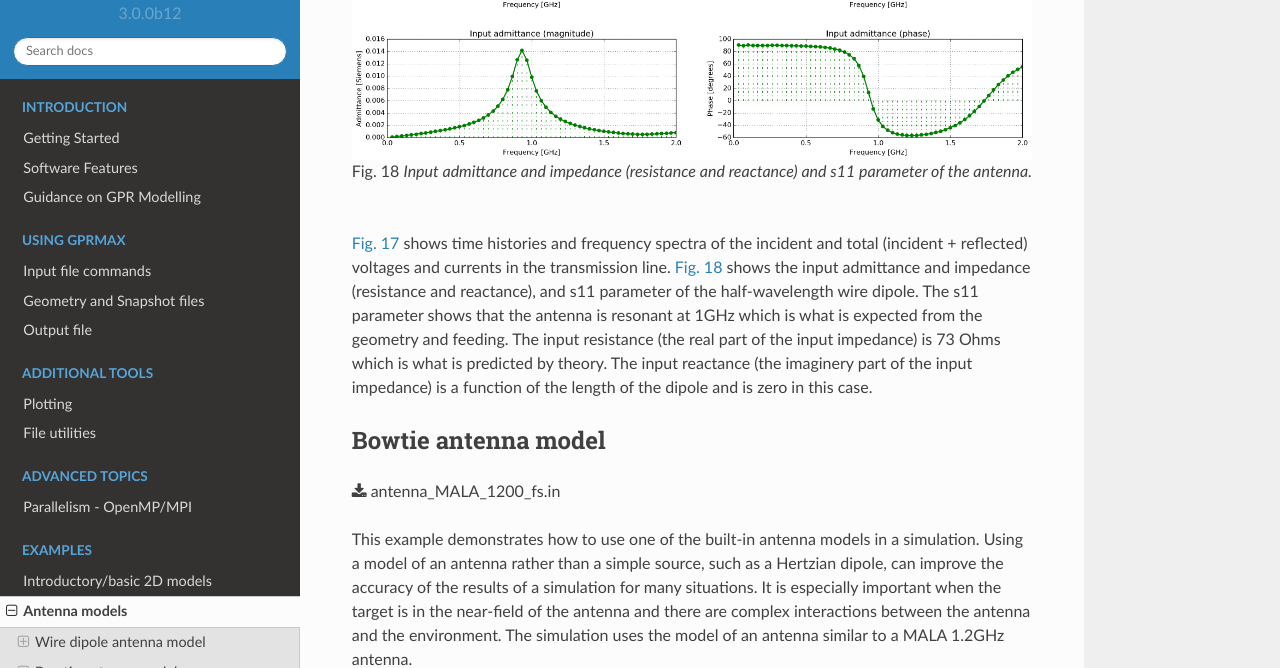
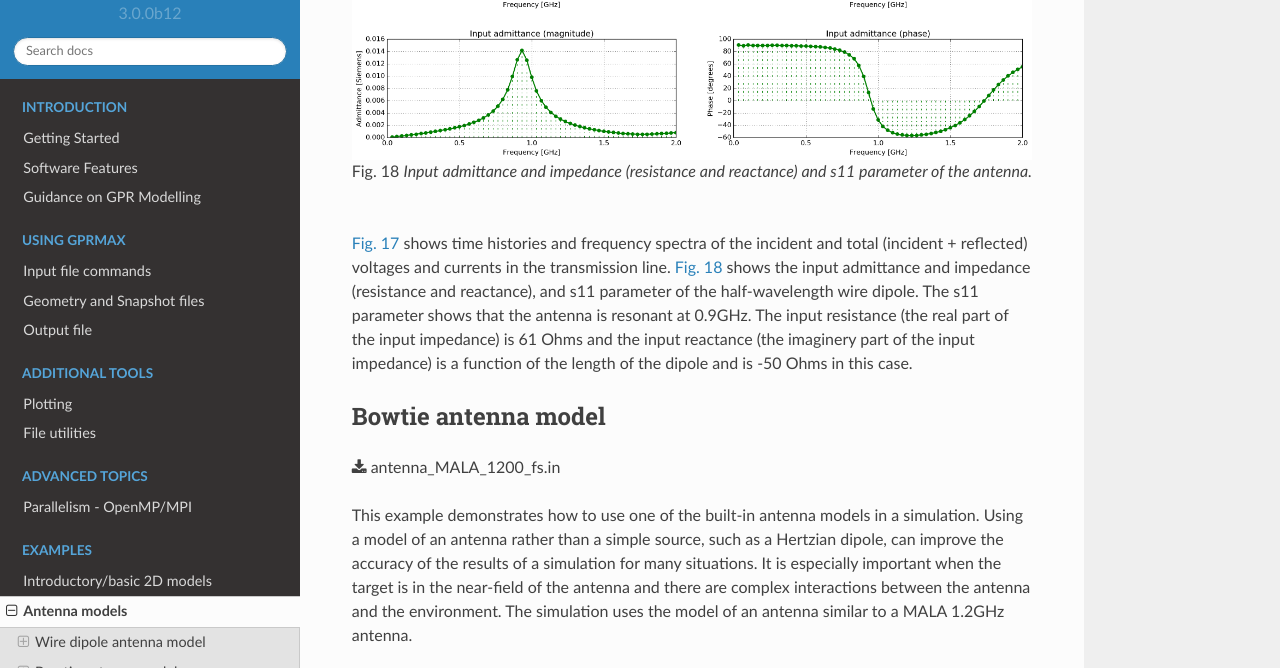
Before and after one commit to gprMax/gprMax, a Sphinx documentation site: the page built from docs/source/examples_antennas.rst, in a window 1280 px wide and 900 px high, scrolled down 1689 px, cut to the strip 0-668 px from the top of the window. Built offline with Sphinx 7.4.7 and the Read the Docs theme 2.0.0, drawn with Linux system fonts in a browser that asks for light colours.

Commit message:
Updated text on wire dipole results.

```diff
--- a/docs/source/examples_antennas.rst
+++ b/docs/source/examples_antennas.rst
@@ -36,7 +36,7 @@ Results
 
     Input admittance and impedance (resistance and reactance) and s11 parameter of the antenna.
 
-:numref:`antenna_wire_dipole_fs_tl_params` shows time histories and frequency spectra of the incident and total (incident + reflected) voltages and currents in the transmission line. :numref:`antenna_wire_dipole_fs_ant_params` shows the input admittance and impedance (resistance and reactance), and s11 parameter of the half-wavelength wire dipole. The s11 parameter shows that the antenna is resonant at 1GHz which is what is expected from the geometry and feeding. The input resistance (the real part of the input impedance) is 73 Ohms which is what is predicted by theory. The input reactance (the imaginery part of the input impedance) is a function of the length of the dipole and is zero in this case.
+:numref:`antenna_wire_dipole_fs_tl_params` shows time histories and frequency spectra of the incident and total (incident + reflected) voltages and currents in the transmission line. :numref:`antenna_wire_dipole_fs_ant_params` shows the input admittance and impedance (resistance and reactance), and s11 parameter of the half-wavelength wire dipole. The s11 parameter shows that the antenna is resonant at 0.9GHz. The input resistance (the real part of the input impedance) is 61 Ohms and the input reactance (the imaginery part of the input impedance) is a function of the length of the dipole and is -50 Ohms in this case.
 
 
 Bowtie antenna model
```
